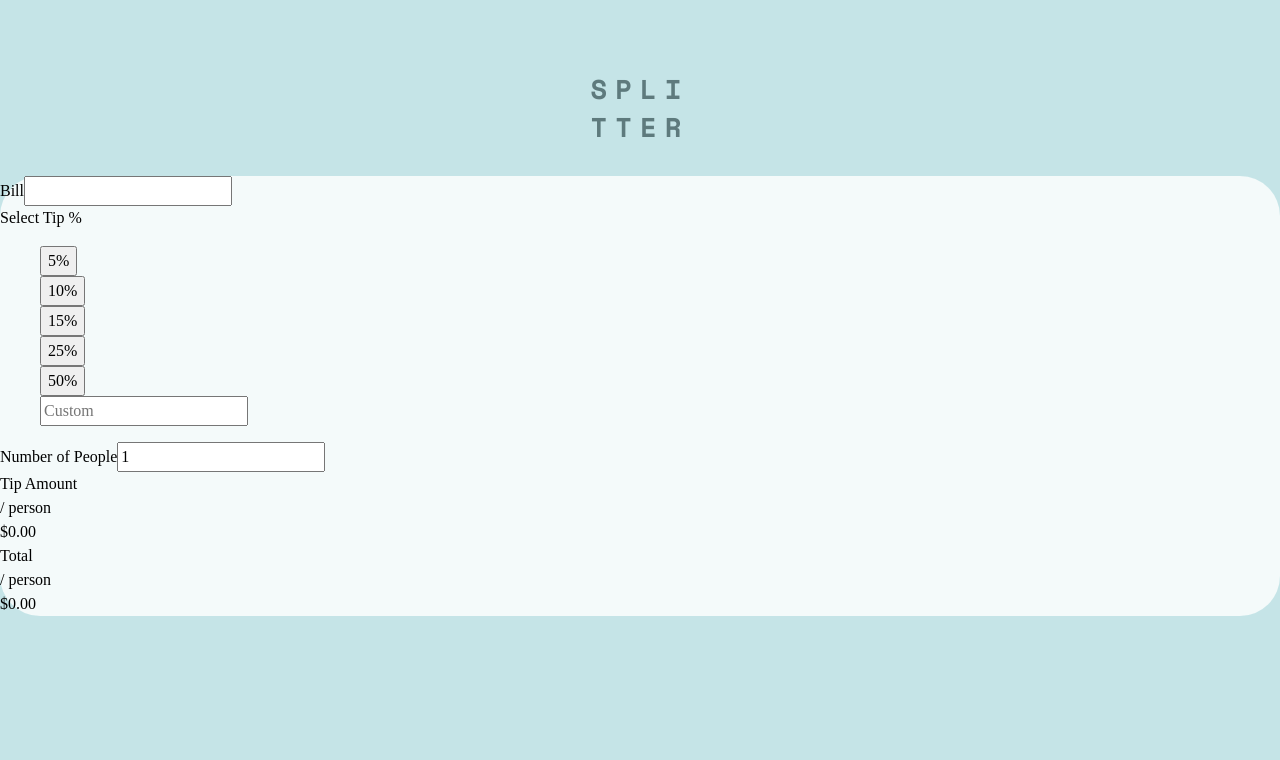
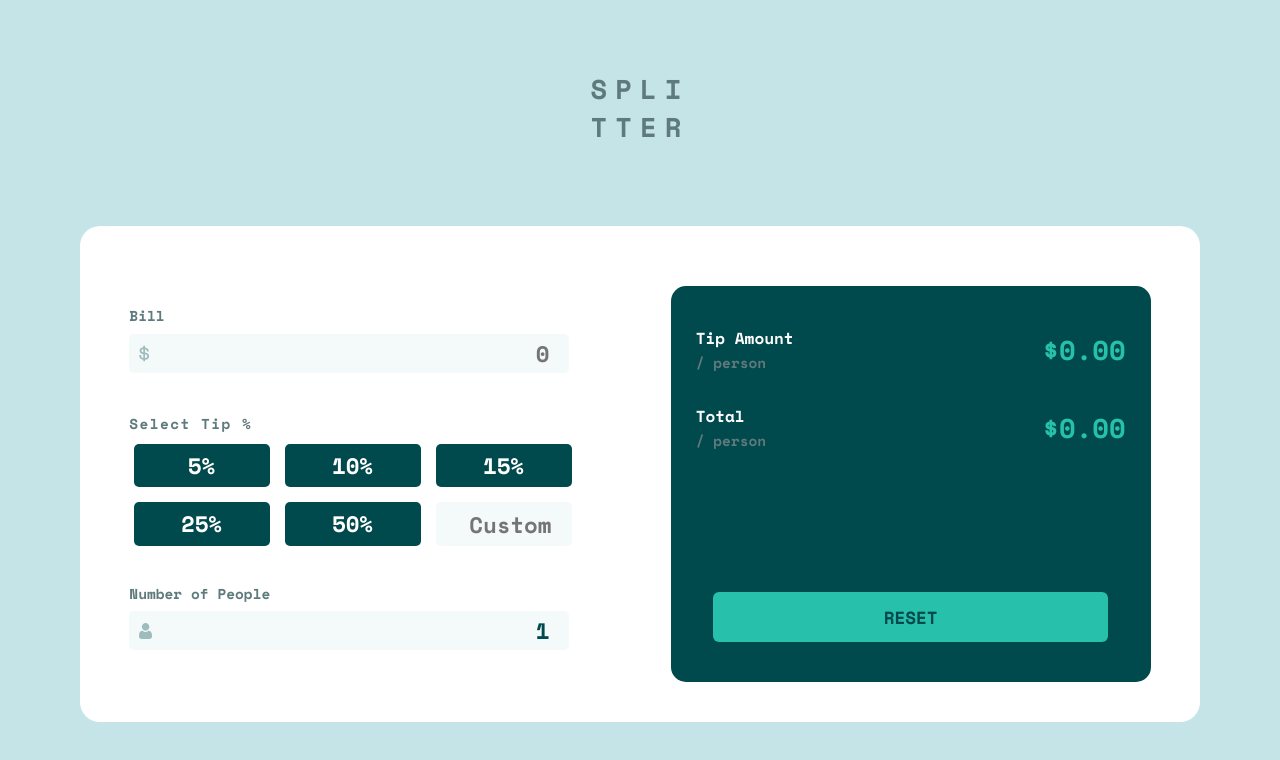
Before and after one commit to AndriiHrytsei/tip-calculator-app, a React (Vite) app: page / in a window 1280 px wide. Shown: the top 760 px of the page. Built offline with nearby package versions, Linux system fonts and the light colour scheme.

Commit message:
add styles

```diff
--- a/src/components/App/App.jsx
+++ b/src/components/App/App.jsx
@@ -8,6 +8,42 @@ const App = () => {
   const [bill, setBill] = useState("");
   const [tip, setTip] = useState("");
   const [pplAmount, setPplAmount] = useState(1);
+  const [customTip, setCustomTip] = useState("");
+
+  // Instead of creating three functions that would read
+  // three inputs I combined it into one so as not to have three same functions
+
+  const handleInputChange = (e) => {
+    const re = /^[0-9\b]+$/;
+    if (e.currentTarget.value === "" || re.test(e.currentTarget.value)) {
+      switch (e.currentTarget.name) {
+        case "billAmount":
+          setBill(e.currentTarget.value);
+          break;
+        case "customTip":
+          setCustomTip(e.currentTarget.value);
+          setTip("");
+          break;
+        case "pplInput":
+          setPplAmount(e.currentTarget.value);
+          break;
+        default:
+          break;
+      }
+    }
+  };
+
+  const handleSetTip = (e) => {
+    setTip(e.currentTarget.value);
+    setCustomTip("");
+  };
+
+  const handleReset = () => {
+    setBill("")
+    setTip("")
+    setPplAmount(1)
+    setCustomTip("")
+  }
 
   return (
     <>
@@ -18,11 +54,23 @@ const App = () => {
       </h1>
       <CalcLayout>
         <Calculator
-          getBill={(data) => setBill(data)}
-          getTip={(data) => setTip(data)}
-          getPplNum={(data) => setPplAmount(data)}
+          inputChange={handleInputChange}
+          billInfo={{
+            bill: bill,
+            tip: tip,
+            pplAmount: pplAmount,
+            customTip: customTip,
+          }}
+          handleSetTip={handleSetTip}
         />
-        <Result billInfo={{ bill: bill, tip: tip, pplAmount: pplAmount }} />
+        <Result
+          billInfo={{
+            bill: bill,
+            tip: tip === "" ? customTip : tip,
+            pplAmount: pplAmount,
+          }}
+          resetFunc={handleReset}
+        />
       </CalcLayout>
     </>
   );
--- a/src/components/CalcLayout/CalcLayout.jsx
+++ b/src/components/CalcLayout/CalcLayout.jsx
@@ -3,9 +3,9 @@ import css from "./CalcLayout.module.css"
 
 const CalcLayout = ({ children }) => {
   return (
-    <section className={css.calcLayout}>
+    <main className={css.main}>
       {children}
-    </section>
+    </main>
   )
 }
 
--- a/src/components/CalcLayout/CalcLayout.module.css
+++ b/src/components/CalcLayout/CalcLayout.module.css
@@ -1,6 +1,20 @@
-.calcLayout {
+.main {
   width: 100%;
+  border-radius: 20px;
+  background-color: var(--white);
+  display: flex;
+  flex-wrap: wrap;
+  justify-content: space-evenly;
+  padding: 35px 20px;
+  max-width: 70rem;
+  margin: 0 auto;
   margin-top: 30px;
-  border-radius: 40px;
-  background-color: var(--very-light-grayish-cyan);
+  align-items: center;
 }
+
+@media screen and (min-width: 1032px) {
+  .main {
+    padding: 20px 20px 10px;
+    margin-top: 80px;
+  }
+}
--- a/src/components/Calculator/Calculator.jsx
+++ b/src/components/Calculator/Calculator.jsx
@@ -1,36 +1,8 @@
-import { useState } from "react";
 import PropTypes from "prop-types";
 import css from "./Calculator.module.css";
 
-const Calculator = ({ getBill, getTip, getPplNum }) => {
-  const [bill, setBill] = useState("");
-  // eslint-disable-next-line no-unused-vars
-  const [tip, setTip] = useState("");
-  const [customTip, setCustomTip] = useState("");
-  const [pplAmount, setPplAmount] = useState(1);
-
-  const handleSetTip = (e) => {
-    setTip(e.currentTarget.value);
-    getTip(e.currentTarget.value);
-    setCustomTip("");
-  };
-
-  const handleInputChange = (e) => {
-    const re = /^[0-9.\b]+$/;
-    if (e.currentTarget.value === "" || re.test(e.currentTarget.value)) {
-      if (e.currentTarget.name === "billAmount") {
-        setBill(e.currentTarget.value);
-        getBill(e.currentTarget.value);
-      } else if (e.currentTarget.name === "customTip") {
-        setCustomTip(e.currentTarget.value);
-        getTip(e.currentTarget.value);
-        setTip("");
-      } else if (e.currentTarget.name === "pplInput") {
-        setPplAmount(e.currentTarget.value);
-        getPplNum(e.currentTarget.value);
-      }
-    }
-  };
+const Calculator = ({ inputChange, billInfo, handleSetTip }) => {
+  const tipValues = [5, 10, 15, 25, 50];
 
   return (
     <section className={css.calcSect}>
@@ -40,47 +12,31 @@ const Calculator = ({ getBill, getTip, getPplNum }) => {
           type="text"
           name="billAmount"
           id="billAmount"
-          value={bill}
-          onInput={handleInputChange}
+          value={billInfo.bill}
+          onChange={inputChange}
+          placeholder="0"
         />
       </div>
       <div className={css.tipPerceantage}>
         <p>Select Tip %</p>
         <ul className={css.tipList}>
-          <li className={css.tipAmount}>
-            <button value={5} type="button" onClick={handleSetTip}>
-              5%
-            </button>
-          </li>
-          <li className={css.tipAmount}>
-            <button value={10} type="button" onClick={handleSetTip}>
-              10%
-            </button>
-          </li>
-          <li className={css.tipAmount}>
-            <button value={15} type="button" onClick={handleSetTip}>
-              15%
-            </button>
-          </li>
-          <li className={css.tipAmount}>
-            <button value={25} type="button" onClick={handleSetTip}>
-              25%
-            </button>
-          </li>
-          <li className={css.tipAmount}>
-            <button value={50} type="button" onClick={handleSetTip}>
-              50%
-            </button>
-          </li>
+          {tipValues.map((value) => (
+            <li className={css.tipAmount} key={value}>
+              <button value={value} type="button" onClick={handleSetTip} className={css.tipItem}>
+                {value}%
+              </button>
+            </li>
+          ))}
           <li className={css.tipAmount}>
             <input
               type="text"
               name="customTip"
               id="customTip"
               placeholder="Custom"
-              value={customTip}
-              onChange={handleInputChange}
+              value={billInfo.customTip}
+              onChange={inputChange}
               maxLength={2}
+              className={css.customTip}
             />
           </li>
         </ul>
@@ -91,8 +47,8 @@ const Calculator = ({ getBill, getTip, getPplNum }) => {
           type="text"
           name="pplInput"
           id="pplInput"
-          value={pplAmount}
-          onChange={handleInputChange}
+          value={billInfo.pplAmount}
+          onChange={inputChange}
         />
       </div>
     </section>
@@ -102,7 +58,7 @@ const Calculator = ({ getBill, getTip, getPplNum }) => {
 export default Calculator;
 
 Calculator.propTypes = {
-  getBill: PropTypes.func.isRequired,
-  getTip: PropTypes.func.isRequired,
-  getPplNum: PropTypes.func.isRequired
+  inputChange: PropTypes.func.isRequired,
+  billInfo: PropTypes.object.isRequired,
+  handleSetTip: PropTypes.func.isRequired,
 };
--- a/src/components/Calculator/Calculator.module.css
+++ b/src/components/Calculator/Calculator.module.css
@@ -0,0 +1,123 @@
+/*? Calculator section */
+.calcSect {
+  width: 90%;
+  max-width: 32rem;
+}
+
+/*? Bill input container */
+
+.billBox {
+  display: flex;
+  flex-direction: column;
+  max-width: 27.5rem;
+}
+
+.billBox label {
+  font-family: "Space Mono";
+  font-weight: 700;
+  color: var(--dark-grayish-cyan);
+  margin-bottom: 10px;
+  font-size: 0.9em;
+}
+
+.billBox input {
+  background-color: var(--very-light-grayish-cyan);
+  border: none;
+  border-radius: 5px;
+  height: 2.4rem;
+  font-size: 1.4em;
+  font-family: "Space Mono";
+  font-weight: 700;
+  color: var(--very-dark-cyan);
+  text-align: right;
+  outline: none;
+  padding: 0 20px;
+  background-image: url("../../images/icon-dollar.svg");
+  background-repeat: no-repeat;
+  background-position: 10px center;
+}
+
+/* Tip percantage */
+
+.tipPerceantage {
+  margin-top: 40px;
+  max-width: 27.9rem;
+}
+
+.tipPerceantage p {
+  font-family: "Space Mono";
+  font-weight: 700;
+  color: var(--dark-grayish-cyan);
+  margin-bottom: 10px;
+  font-size: 0.9em;
+  letter-spacing: 0.1em;
+}
+
+.tipList {
+  display: flex;
+  flex-wrap: wrap;
+  gap: 15px;
+  justify-content: center;
+
+}
+
+.customTip,
+.tipItem {
+  width: 8.5rem;
+  height: 2.7rem;
+  border: none;
+  border-radius: 5px;
+  background-color: var(--very-dark-cyan);
+  color: var(--white);
+  font-family: "Space Mono";
+  font-weight: 700;
+  font-size: 1.4em;
+  transition: all 0.2s linear;
+}
+
+.tipItem:hover {
+  background-color: var(--strong-cyan);
+  color: var(--very-dark-cyan);
+}
+
+.customTip {
+  background-color: var(--very-light-grayish-cyan);
+  color: var(--very-dark-cyan);
+  text-align: right;
+  padding-right: 20px;
+  outline: none;
+}
+
+/* Number of people input */
+
+.numOfPpl {
+  display: flex;
+  flex-direction: column;
+  max-width: 27.5rem;
+  margin-top: 40px;
+}
+
+.numOfPpl label {
+  font-family: "Space Mono";
+  font-weight: 700;
+  color: var(--dark-grayish-cyan);
+  margin-bottom: 10px;
+  font-size: 0.9em;
+}
+
+.numOfPpl input {
+  background-color: var(--very-light-grayish-cyan);
+  border: none;
+  border-radius: 5px;
+  height: 2.4rem;
+  font-size: 1.4em;
+  font-family: "Space Mono";
+  font-weight: 700;
+  color: var(--very-dark-cyan);
+  text-align: right;
+  outline: none;
+  padding: 0 20px;
+  background-image: url("../../images/icon-person.svg");
+  background-repeat: no-repeat;
+  background-position: 10px center;
+}
--- a/src/components/Result/Result.jsx
+++ b/src/components/Result/Result.jsx
@@ -1,44 +1,48 @@
 import css from "./Result.module.css";
 import PropTypes from "prop-types";
 
-const Result = ({ billInfo }) => {
-  const totalTip = (Number(billInfo.tip) / 100) * billInfo.bill;
-  const total = (Number(billInfo.tip) / 100 + 1) * billInfo.bill;
-
-  console.log(`totalTip: ${totalTip}`);
-  console.log(`total: ${total}`);
-  console.log(`ppl: ${billInfo.pplAmount}`);
-
-  console.log(totalTip / Number(billInfo.pplAmount));
+const Result = ({ billInfo, resetFunc }) => {
+  const totalTip =
+    ((Number(billInfo.tip) / 100) * billInfo.bill) / billInfo.pplAmount;
+  const total =
+    ((Number(billInfo.tip) / 100 + 1) * billInfo.bill) / billInfo.pplAmount;
 
   return (
-    <section>
+    <section className={css.resultSect}>
       <div className={css.tipAmountBox}>
-        <div>
+        <div className={css.tipInfo}>
           <p>Tip Amount</p>
           <span>/ person</span>
         </div>
-        <p>
+        <p className={css.totalTipAmount}>
           $
-          {totalTip / Number(billInfo.pplAmount) === Infinity ||
-          totalTip / Number(billInfo.pplAmount) === 0
+          {totalTip === Infinity || totalTip === 0
             ? "0.00"
-            : totalTip / Number(billInfo.pplAmount)}
+            : totalTip.toFixed(2)}
         </p>
       </div>
-      <div className={css.totalBox}>
-        <div>
+      <div className={css.totalBillBox}>
+        <div className={css.billInfo}>
           <p>Total</p>
           <span>/ person</span>
         </div>
-        <p>
-          $
-          {total / Number(billInfo.pplAmount) === Infinity ||
-          total / Number(billInfo.pplAmount) === 0
-            ? "0.00"
-            : total / Number(billInfo.pplAmount)}
-        </p>
+        <p className={css.totalBillAmount}>${total === Infinity || total === 0 ? "0.00" : total.toFixed(2)}</p>
       </div>
+      <button
+        type="reset"
+        disabled={
+          totalTip === 0 ||
+          total === 0 ||
+          totalTip === Infinity ||
+          total === Infinity
+            ? true
+            : false
+        }
+        onClick={resetFunc}
+        className={css.resetBtn}
+      >
+        RESET
+      </button>
     </section>
   );
 };
@@ -46,5 +50,6 @@ const Result = ({ billInfo }) => {
 export default Result;
 
 Result.propTypes = {
-  billInfo: PropTypes.object.isRequired
-}
+  billInfo: PropTypes.object.isRequired,
+  resetFunc: PropTypes.func.isRequired
+};
--- a/src/components/Result/Result.module.css
+++ b/src/components/Result/Result.module.css
@@ -0,0 +1,73 @@
+.resultSect {
+  display: flex;
+  flex-direction: column;
+  justify-content: center;
+  row-gap: 30px;
+  background-color: var(--very-dark-cyan);
+  width: 90%;
+  margin-top: 40px;
+  max-width: 30rem;
+  border-radius: 15px;
+  padding: 40px 25px 20px;
+  font-family: "Space Mono";
+}
+
+/*? Tip Info; Total bill info */
+
+.tipAmountBox,
+.totalBillBox {
+  display: flex;
+  justify-content: space-between;
+  align-items: center;
+}
+
+.tipInfo p,
+.billInfo p {
+  color: var(--white);
+  font-weight: 700;
+}
+
+.tipInfo span,
+.billInfo span {
+  color: var(--dark-grayish-cyan);
+  font-weight: 700;
+  font-size: 0.9em;
+}
+
+.totalTipAmount,
+.totalBillAmount {
+  color: var(--strong-cyan);
+  font-weight: 700;
+  font-size: 1.7em;
+}
+
+/*? Reset button */
+
+.resetBtn {
+  background-color: var(--strong-cyan);
+  color: var(--very-dark-cyan);
+  border: none;
+  font-weight: 700;
+  border-radius: 6px;
+  height: 40px;
+  font-size: 1.1em;
+  transition: background 0.3s linear;
+  margin: 0 auto;
+  width: 100%;
+  max-width: 24.7rem ;
+}
+
+.resetBtn:hover {
+  background-color: var(--light-grayish-cyan);
+}
+
+@media screen and (min-width: 1032px) {
+  .resultSect {
+    margin-bottom: 30px;
+  }
+  .resetBtn {
+    margin-top: 110px;
+    margin-bottom: 20px;
+    height: 50px;
+  }
+}
--- a/src/index.css
+++ b/src/index.css
@@ -29,6 +29,8 @@ figure, blockquote, dl, dd {
 ul,
 ol {
   list-style: none;
+  padding: 0;
+  margin: 0;
 }
 
 /* Set core body defaults */
@@ -79,6 +81,7 @@ textarea:not([rows]) {
   scroll-margin-block: 5ex;
 }
 
+
 /*! –––––––––––––––––––––––––––––––––––– CSS VARIABLES –––––––––––––––––––––––––––––––––––– */
 
 :root {
```
Also changed, not shown: src/components/App/App.module.css (line endings or trailing spaces).
